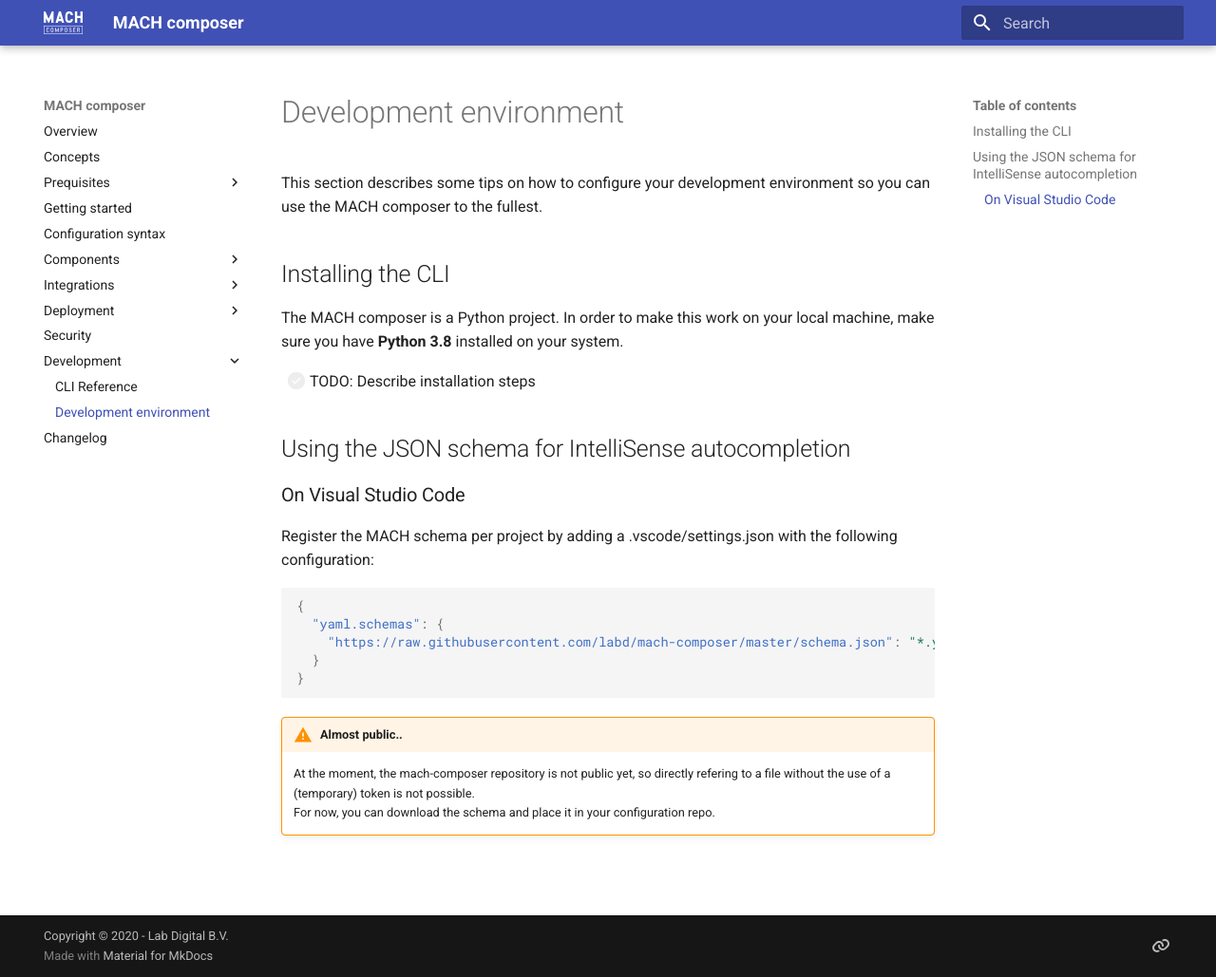
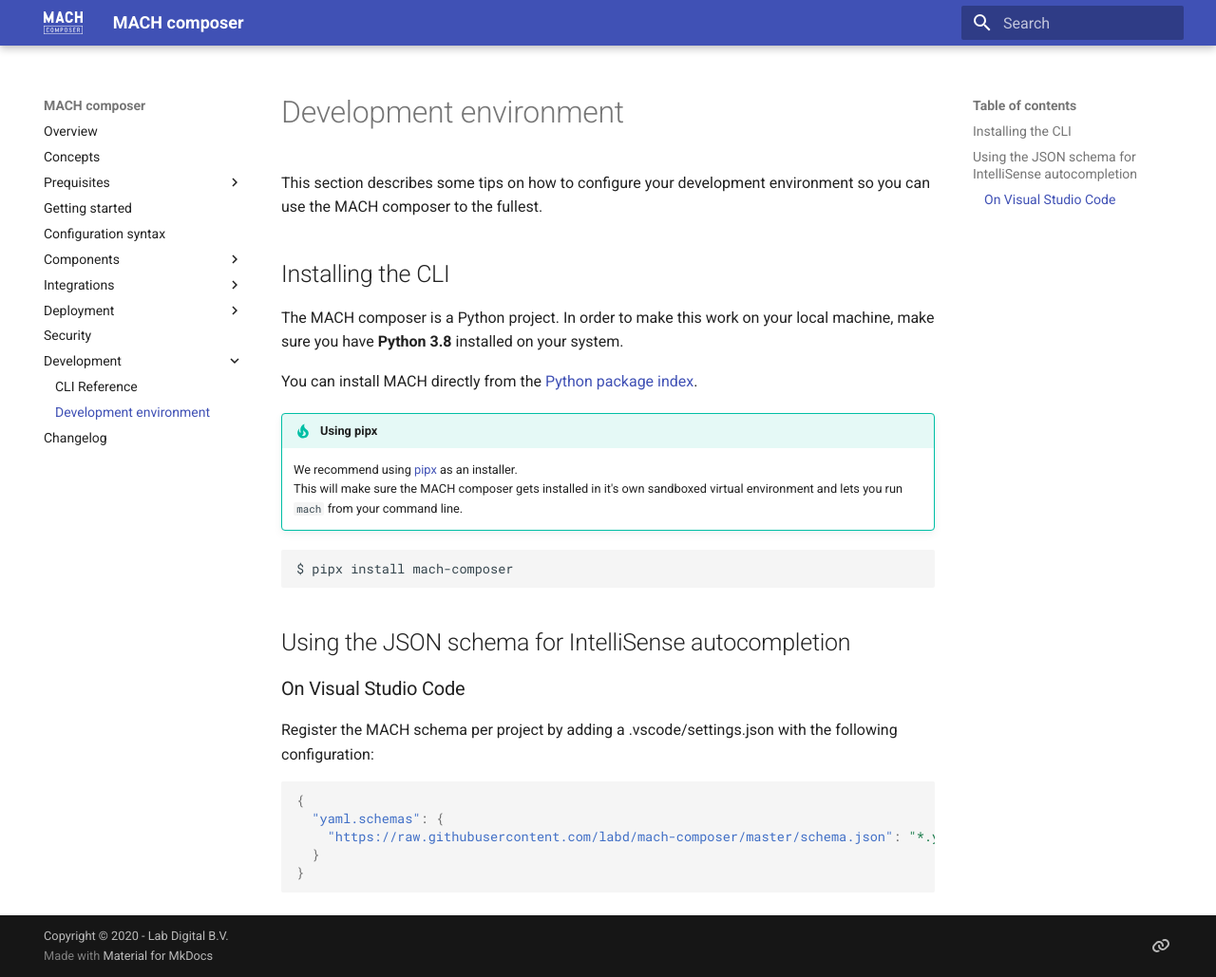
Before and after one commit to mach-composer/mach-composer-cli, an MkDocs documentation site: the page built from docs/src/workflow/environment.md, in a window 1280 px wide and 1029 px high. Shown: the whole window at 95% size. Built offline with MkDocs 1.6.1 and Material for MkDocs 9.7.7, drawn with Linux system fonts in a browser that asks for light colours; a script that is not in the unit is left out.

Commit message:
Update setting up environment

````diff
--- a/docs/src/workflow/environment.md
+++ b/docs/src/workflow/environment.md
@@ -6,7 +6,15 @@
 
 The MACH composer is a Python project. In order to make this work on your local machine, make sure you have **Python 3.8** installed on your system.
 
-- [ ] TODO: Describe installation steps
+You can install MACH directly from the [Python package index](https://pypi.org/project/mach-composer/).
+
+!!! tip "Using pipx"
+    We recommend using [pipx](https://pipxproject.github.io/pipx/) as an installer.<br>
+    This will make sure the MACH composer gets installed in it's own sandboxed virtual environment and lets you run `mach` from your command line.
+
+```bash
+$ pipx install mach-composer
+```
 
 ## Using the JSON schema for IntelliSense autocompletion
 
@@ -20,7 +28,3 @@
   }
 }
 ```
-
-!!! warning "Almost public.."
-    At the moment, the mach-composer repository is not public yet, so directly refering to a file without the use of a (temporary) token is not possible.<br>
-    For now, you can download the schema and place it in your configuration repo.
````
